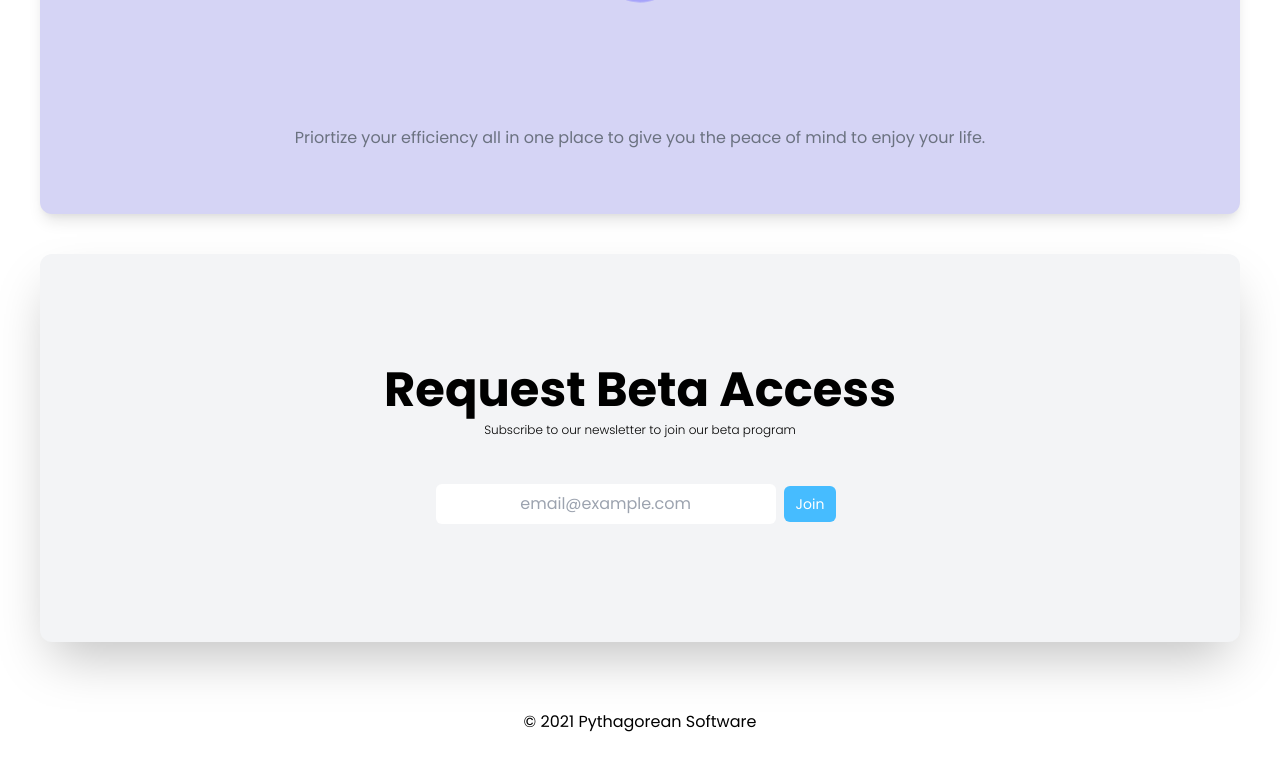
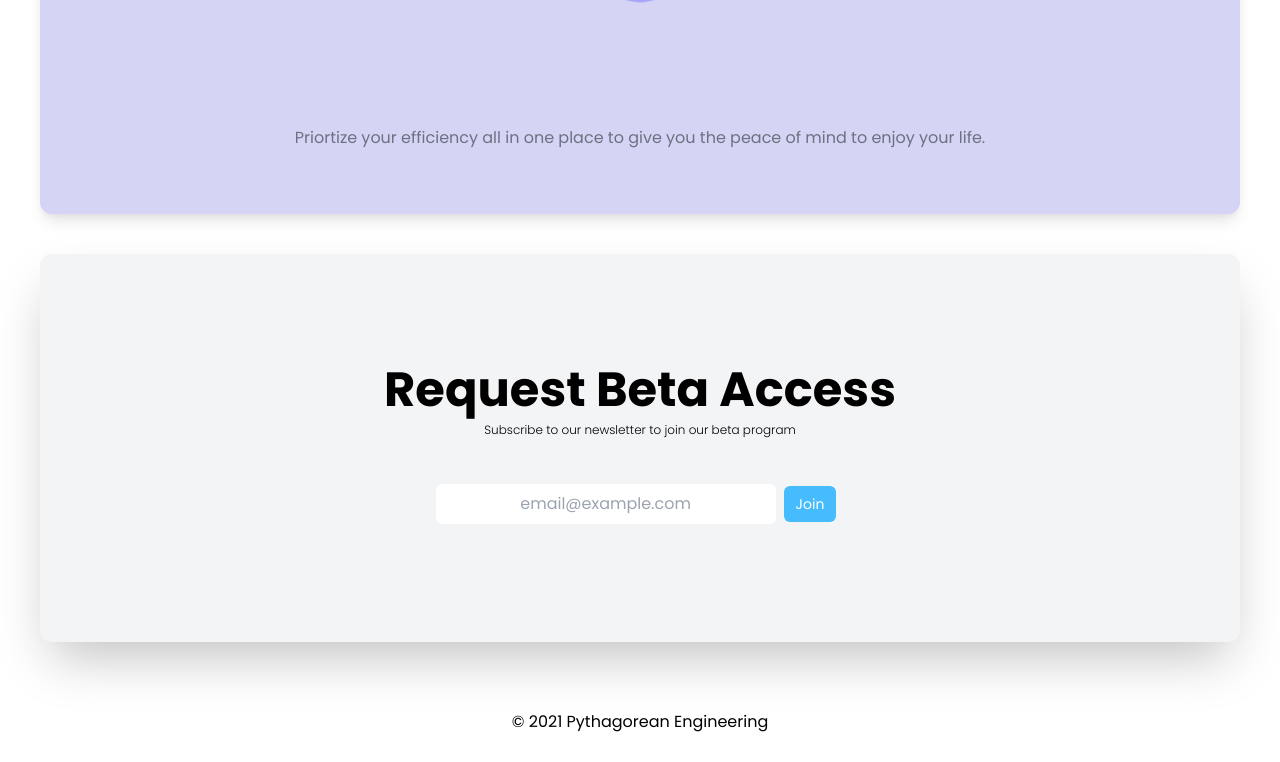
Before and after one commit to pythagoreaneng/efficiently-app-landing, a React (Create React App) app: page / in a window 1280 px wide. Shown: the part 2010-2772 px from the top of the page. Built offline with nearby package versions, Linux system fonts and the light colour scheme.

Commit message:
Edit team title

```diff
--- a/src/components/Footer.js
+++ b/src/components/Footer.js
@@ -4,7 +4,7 @@ import Twitter from "../img/Twitter.svg";
 function Footer() {
   return (
     <div className="flex justify-around items-center h-20 text-black">
-      <p>&copy; 2021 Pythagorean Software</p>
+      <p>&copy; 2021 Pythagorean Engineering</p>
       <a href="https://twitter.com/doefficiently" className="sm:hidden">
         <img className="h-7 w-auto" alt="twitter-icon" src={Twitter} />
       </a>
```
